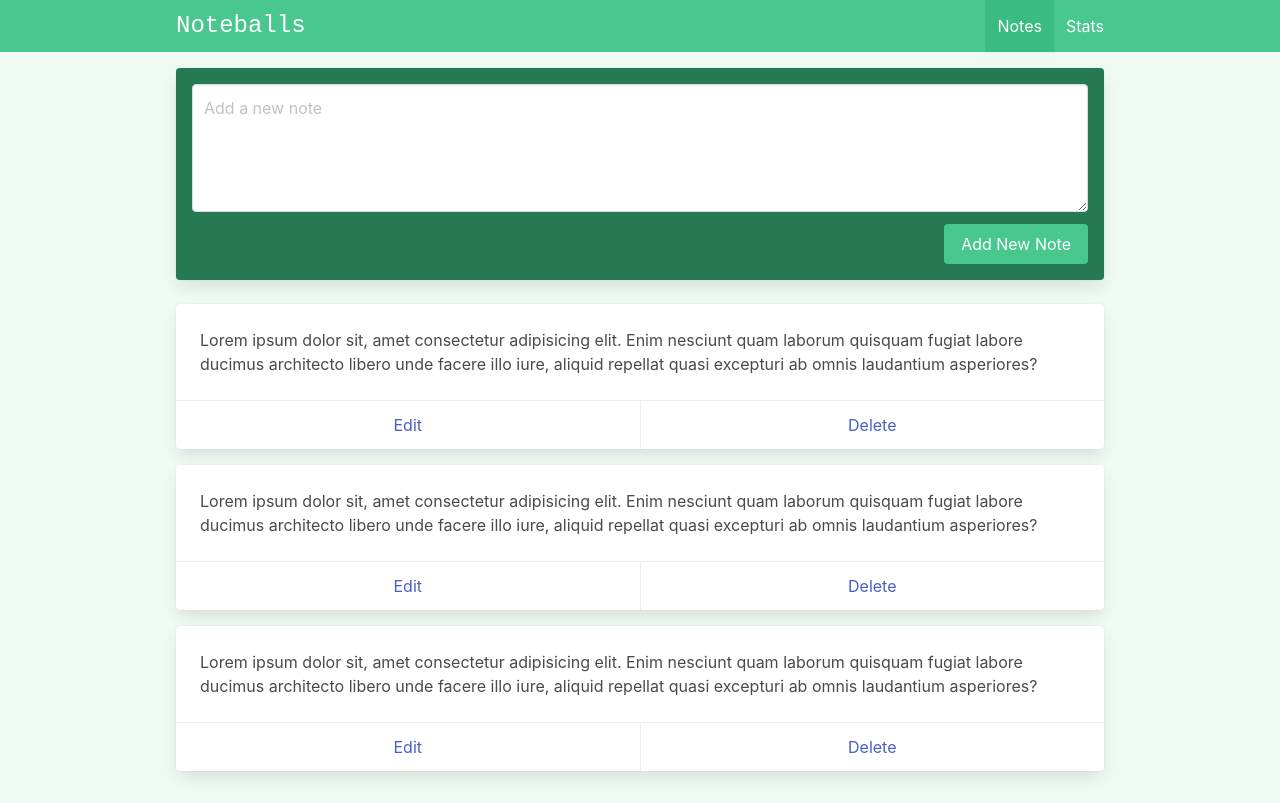
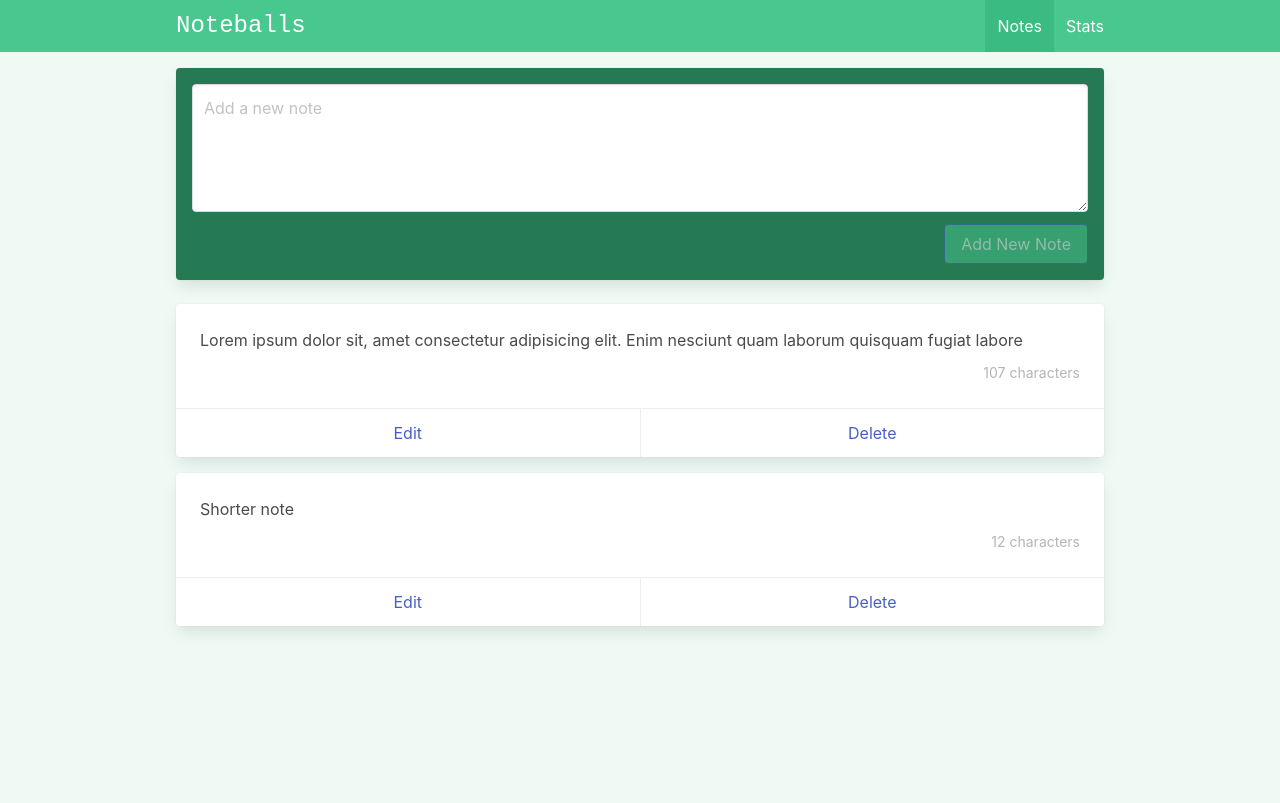
Before and after one commit to JCamiloo/noteballs, a Vue app: page /#/ in a window 1280 px wide. Built offline with nearby package versions, Linux system fonts and the light colour scheme.

Commit message:
adding methods, child components, computed & emit

```diff
--- /dev/null
+++ b/src/components/notes/Note.vue
@@ -0,0 +1,42 @@
+<template>
+  <div class="card mb-4">
+    <div class="card-content">
+      <div class="content">
+        {{ note.content }}
+
+        <div class="has-text-right has-text-grey-light mt-2">
+          <small>{{ characterLength }}</small>
+        </div>
+      </div>
+    </div>
+
+    <footer class="card-footer">
+      <a class="card-footer-item">Edit</a>
+      <a class="card-footer-item" @click.prevent="handleDelete">Delete</a>
+    </footer>
+  </div>
+</template>
+
+<script setup>
+import { computed } from 'vue'
+
+const props = defineProps({
+  note: {
+    type: Object,
+    required: true
+  }
+})
+
+const emit = defineEmits(['deleteNote'])
+
+const characterLength = computed(() => {
+  const length = props.note.content.length
+  const description = length > 1 ? 'characters' : 'character'
+
+  return `${length} ${description}`
+})
+
+const handleDelete = () => {
+  emit('deleteNote', props.note.id)
+}
+</script>
--- a/src/views/NotesView.vue
+++ b/src/views/NotesView.vue
@@ -3,30 +3,52 @@
     <div class="card has-background-success-dark p-4 mb-5">
       <div class="field">
         <div class="control">
-          <textarea class="textarea" placeholder="Add a new note" />
+          <textarea v-model="newNote" class="textarea" placeholder="Add a new note" ref="newNoteRef" />
         </div>
       </div>
 
       <div class="field is-grouped is-grouped-right">
         <div class="control">
-          <button class="button is-link has-background-success">Add New Note</button>
+          <button class="button is-link has-background-success" @click="addNote" :disabled="!newNote">
+            Add New Note
+          </button>
         </div>
       </div>
     </div>
 
-    <div class="card mb-4" v-for="i in 3">
-      <div class="card-content">
-        <div class="content">
-          Lorem ipsum dolor sit, amet consectetur adipisicing elit. Enim nesciunt quam laborum quisquam fugiat labore
-          ducimus architecto libero unde facere illo iure, aliquid repellat quasi excepturi ab omnis laudantium
-          asperiores?
-        </div>
-      </div>
-
-      <footer class="card-footer">
-        <a class="card-footer-item">Edit</a>
-        <a class="card-footer-item">Delete</a>
-      </footer>
-    </div>
+    <Note v-for="note in notes" :key="note.id" :note="note" @deleteNote="deleteNote" />
   </div>
 </template>
+
+<script setup>
+import { ref } from 'vue'
+import Note from '@/components/notes/Note.vue'
+
+const newNote = ref('')
+const newNoteRef = ref(null)
+const notes = ref([
+  {
+    id: 1,
+    content: "Lorem ipsum dolor sit, amet consectetur adipisicing elit. Enim nesciunt quam laborum quisquam fugiat labore"
+  },
+  {
+    id: 2,
+    content: "Shorter note"
+  }
+])
+
+const addNote = () => {
+  const note = {
+    id: new Date().getTime(),
+    content: newNote.value
+  }
+
+  notes.value.unshift(note)
+  newNote.value = ''
+  newNoteRef.value.focus()
+}
+
+const deleteNote = (id) => {
+  notes.value = notes.value.filter(note => note.id !== id)
+}
+</script>
```
